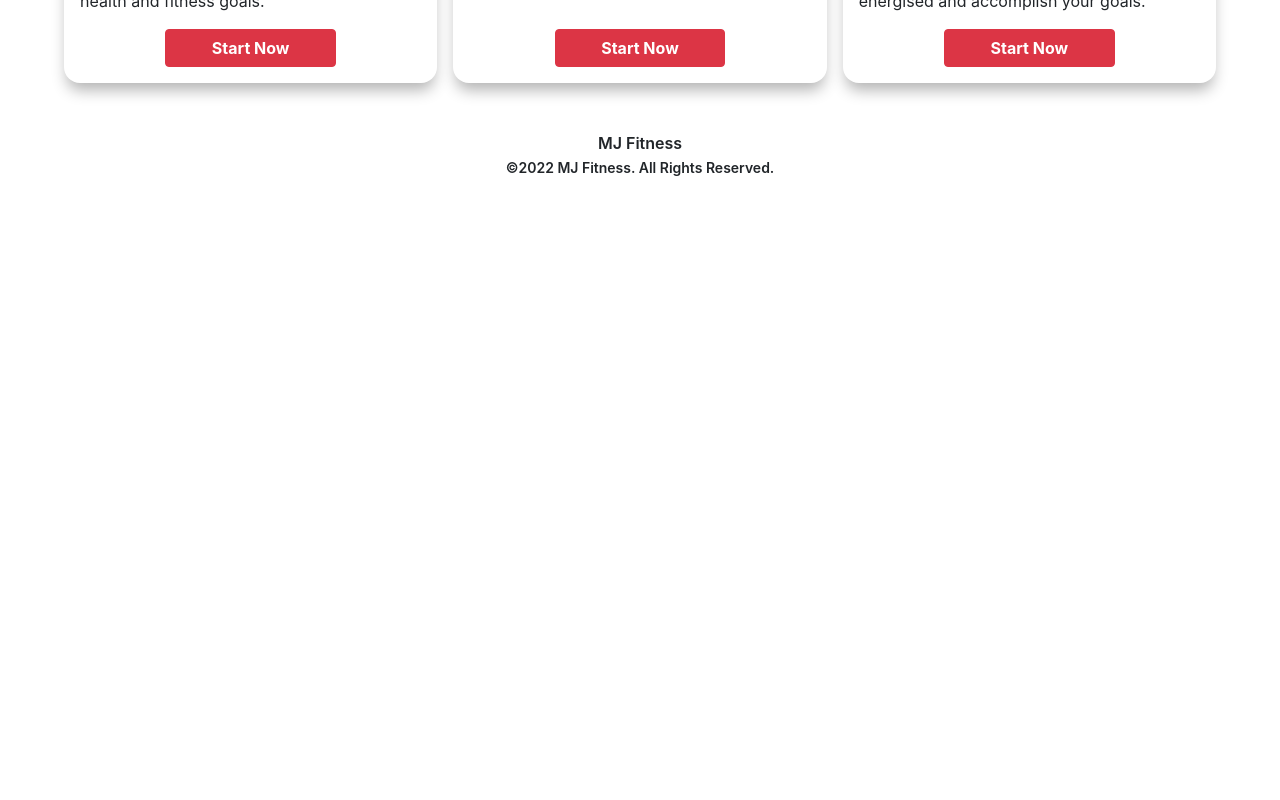
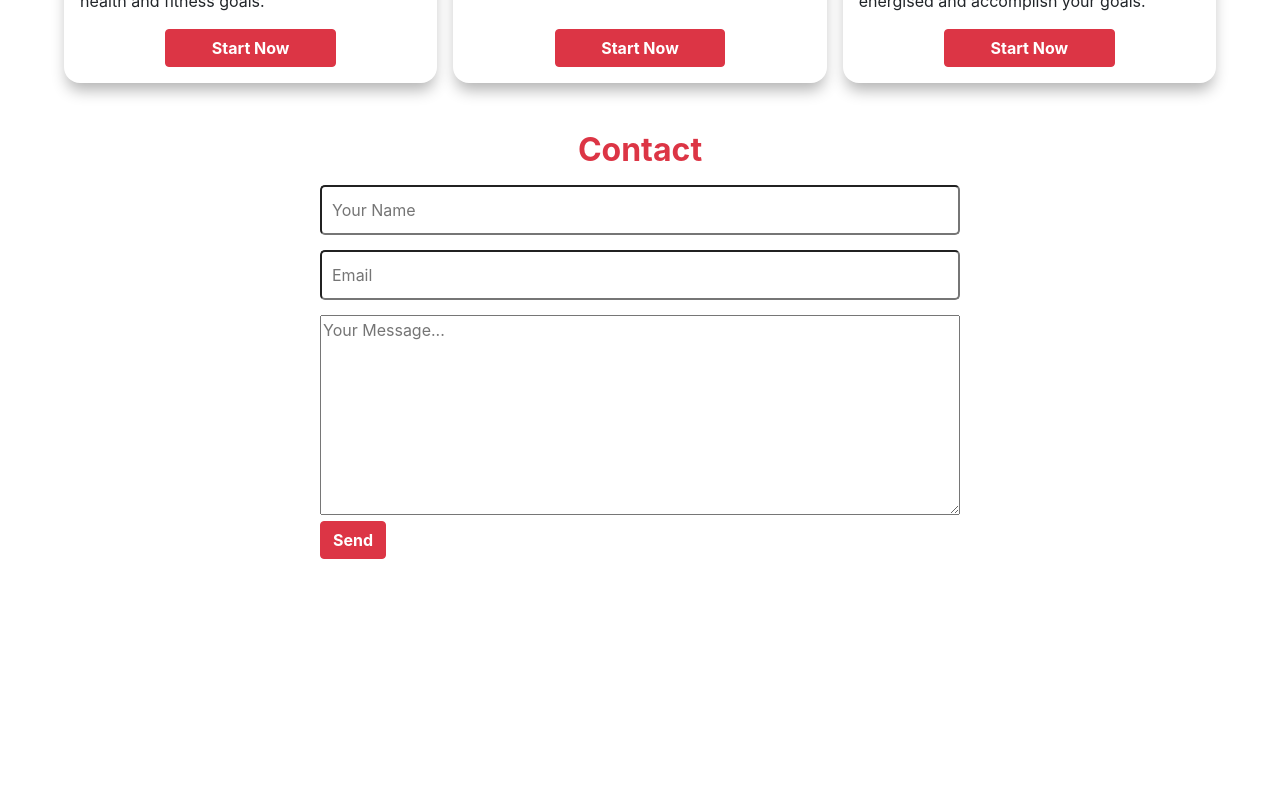
Before and after one commit to jobairshakib/10.MJ-Fitness, a React (Create React App) app: page / in a window 1280 px wide. Shown: the part 1500-2300 px from the top of the page. Before the commit the page ends 1679 px from the top, so only its background shows below. Built offline with nearby package versions, Linux system fonts and the light colour scheme; no server answers.

Commit message:
contact section added

```diff
--- a/public/index.html
+++ b/public/index.html
@@ -26,7 +26,7 @@
       work correctly both with client-side routing and a non-root public URL.
       Learn how to configure a non-root public URL by running `npm run build`.
     -->
-    <title>React App</title>
+    <title>MJ Fitness</title>
   </head>
   <body>
     <noscript>You need to enable JavaScript to run this app.</noscript>
--- /dev/null
+++ b/src/Pages/Home/Contact/Contact.css
@@ -0,0 +1,45 @@
+.contact-title {
+    font-weight: 700;
+    text-align: center;
+    color: #dc3545;
+}
+.contact-btn {
+    color: white;
+    font-weight: bold;
+    border-color: #dc3545;
+    background-color: #dc3545;
+    transition: 0.5s ease-in-out;
+}
+
+.contact-btn:hover {
+    border: 1px solid #dc3545;
+    color: #dc3545;
+    background: transparent;
+}
+
+.contact-form {
+    width: 50%;
+    height: 100vh;
+    margin: 0 auto;
+}
+
+.contact-form h2 {
+    text-align: center;
+    font-weight: 700;
+    color: #dc3545;
+    margin: 1rem;
+}
+
+.contact-form input{
+    display: block;
+    width: 100%;
+    height: 50px;
+    padding-left: 10px;
+    font-size: 1rem;
+    margin-bottom: 15px;
+    border-radius: 5px;
+}
+.contact-form textarea{
+    width: 100%;
+    height: 200px;
+}
--- /dev/null
+++ b/src/Pages/Home/Contact/Contact.js
@@ -0,0 +1,20 @@
+import React from 'react';
+import './Contact.css'
+
+const Contact = () => {
+    return (
+        <div>
+            <h2 className='contact-title mt-5 mb-3'>Contact</h2>
+            <div className="contact-form">
+                <form>
+                    <input type="text" name='name' placeholder='Your Name'  />
+                    <input type="email" name="email" placeholder='Email'  />
+                    <textarea type="text" name='message' placeholder='Your Message...'  />
+                </form>
+                <button className='btn contact-btn'>Send</button>
+            </div>
+        </div>
+    );
+};
+
+export default Contact;
--- a/src/Pages/Home/Home/Home.js
+++ b/src/Pages/Home/Home/Home.js
@@ -1,5 +1,6 @@
 import React from 'react';
 import Banner from '../Banner/Banner';
+import Contact from '../Contact/Contact';
 import Services from '../Services/Services';
 
 const Home = () => {
@@ -7,6 +8,7 @@ const Home = () => {
       <div>
         <Banner></Banner>
         <Services></Services>
+        <Contact></Contact>
         </div>
     );
 };
```
